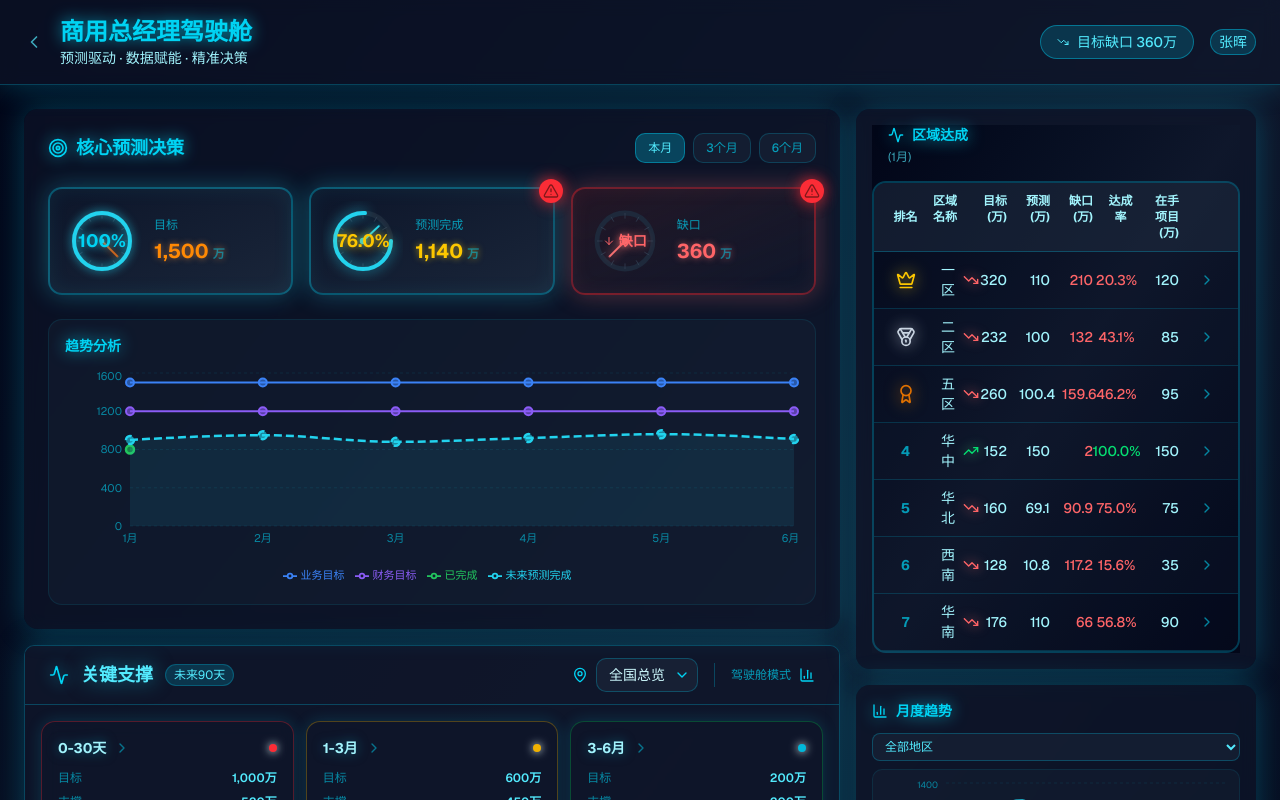
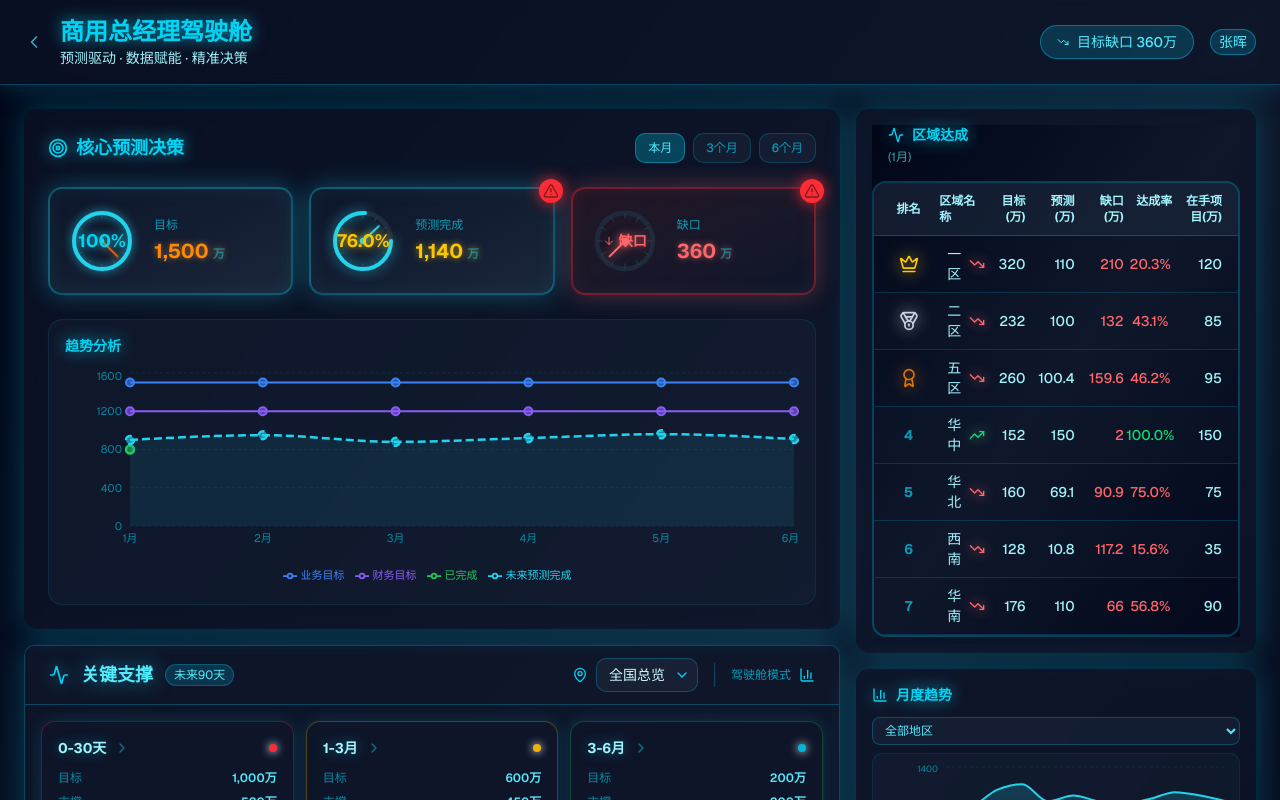
Before and after one commit to navylee1990/coze_jsc, a Next.js app: page /gm in a window 1280 px wide. Shown: the top 800 px of the page. Built offline with nearby package versions, Linux system fonts and the light colour scheme.

Commit message:
refactor: 移除区域达成模块的弹窗钻取功能，简化为纯展示组件

```diff
--- a/src/app/gm/page.tsx
+++ b/src/app/gm/page.tsx
@@ -8,7 +8,6 @@ import { Badge } from '@/components/ui/badge';
 import PredictionDecisionCard from '@/components/PredictionDecisionCard';
 import FutureSupportAdequacyPanel from '@/components/FutureSupportAdequacyPanel';
 import RegionMatrix from '@/components/RegionMatrix';
-import DrillDownModal from '@/components/DrillDownModal';
 import { Separator } from '@/components/ui/separator';
 import Link from 'next/link';
 import { LineChart, Line, AreaChart, Area, XAxis, YAxis, CartesianGrid, Tooltip, Legend, ResponsiveContainer } from 'recharts';
@@ -375,18 +374,6 @@ export default function GMDashboard() {
     setTimeRange('month');
   }, []);
 
-  // 钻取状态
-  const [drillDownView, setDrillDownView] = useState<'region' | 'city' | 'salesperson'>('region');
-  const [selectedRegion, setSelectedRegion] = useState<string>('');
-  const [selectedCity, setSelectedCity] = useState<string>('');
-
-  // 弹窗状态
-  const [isDrillDownModalOpen, setIsDrillDownModalOpen] = useState(false);
-  const [modalData, setModalData] = useState<any[]>([]);
-  const [modalTitle, setModalTitle] = useState('');
-  const [modalSubtitle, setModalSubtitle] = useState('');
-  const [modalLevel, setModalLevel] = useState<'city' | 'salesperson'>('city');
-
   // 获取当前时间范围的数据
   const getTimeRangeData = () => {
     if (selectedTimeRange === 'current') return forecastOverviewData.currentMonth;
@@ -408,60 +395,8 @@ export default function GMDashboard() {
 
   // 获取当前时间范围的数据
   const currentData = useMemo(() => {
-    if (drillDownView === 'region') {
-      return regionData[timeRange as keyof typeof regionData] || [];
-    } else if (drillDownView === 'city' && selectedRegion) {
-      return cityData[selectedRegion] || [];
-    } else if (drillDownView === 'salesperson' && selectedCity) {
-      return salespersonData[selectedCity] || [];
-    }
-    return [];
-  }, [drillDownView, timeRange, selectedRegion, selectedCity]);
-
-  // 计算合计数据
-  const totals = currentData.reduce((acc, item) => ({
-    target: acc.target + item.target,
-    completed: acc.completed + item.completed,
-    predicted: acc.predicted + item.predicted,
-    pendingAmount: acc.pendingAmount + (item.pendingAmount || 0),
-  }), { target: 0, completed: 0, predicted: 0, pendingAmount: 0 });
-
-  const totalTarget = totals.target;
-  const totalCompleted = totals.completed;
-  const totalPredicted = totals.predicted;
-  const totalGap = totalTarget - totalPredicted;
-  const totalPendingAmount = totals.pendingAmount;
-
-  // 处理区域点击 - 打开城市弹窗
-  const handleRegionClick = (regionName: string) => {
-    setSelectedRegion(regionName);
-    const cities = cityData[regionName] || [];
-    setModalTitle(`${regionName} - 城市达成情况`);
-    setModalSubtitle(`(${timeRange === 'month' ? `${selectedMonth}月` : timeRange === 'quarter' ? selectedQuarter : '2026年'})`);
-    setModalData(cities);
-    setModalLevel('city');
-    setIsDrillDownModalOpen(true);
-  };
-
-  // 处理城市点击 - 打开业务员弹窗
-  const handleCityClick = (cityName: string) => {
-    setSelectedCity(cityName);
-    const salespersons = salespersonData[cityName] || [];
-    setModalTitle(`${cityName} - 业务员达成情况`);
-    setModalSubtitle(`${selectedRegion}区域 · (${timeRange === 'month' ? `${selectedMonth}月` : timeRange === 'quarter' ? selectedQuarter : '2026年'})`);
-    setModalData(salespersons);
-    setModalLevel('salesperson');
-  };
-
-  // 返回城市层级
-  const handleBackToCity = () => {
-    const cities = cityData[selectedRegion] || [];
-    setModalTitle(`${selectedRegion} - 城市达成情况`);
-    setModalSubtitle(`(${timeRange === 'month' ? `${selectedMonth}月` : timeRange === 'quarter' ? selectedQuarter : '2026年'})`);
-    setModalData(cities);
-    setModalLevel('city');
-    setSelectedCity('');
-  };
+    return regionData[timeRange as keyof typeof regionData] || [];
+  }, [timeRange]);
 
   return (
     <div className={`${DASHBOARD_STYLES.bg} ${DASHBOARD_STYLES.text} min-h-screen`}>
@@ -1085,26 +1020,9 @@ export default function GMDashboard() {
                 data={currentData}
                 title="区域达成"
                 subtitle={`(${timeRange === 'month' ? `${selectedMonth}月` : timeRange === 'quarter' ? selectedQuarter : '2026年'})`}
-                onRegionClick={handleRegionClick}
                 theme="dashboard"
               />
             </div>
-
-            {/* 钻取弹窗 */}
-            <DrillDownModal
-              isOpen={isDrillDownModalOpen}
-              onClose={() => {
-                setIsDrillDownModalOpen(false);
-                setSelectedRegion('');
-                setSelectedCity('');
-              }}
-              title={modalTitle}
-              subtitle={modalSubtitle}
-              data={modalData}
-              level={modalLevel}
-              onBack={modalLevel === 'salesperson' ? handleBackToCity : undefined}
-              onItemClick={modalLevel === 'city' ? handleCityClick : undefined}
-            />
 
             {/* 月度趋势 */}
             <div className={`${DASHBOARD_STYLES.cardBg} ${DASHBOARD_STYLES.cardBorder} rounded-xl p-4 ${DASHBOARD_STYLES.glow}`}>
--- a/src/components/RegionMatrix.tsx
+++ b/src/components/RegionMatrix.tsx
@@ -1,15 +1,12 @@
 'use client';
 
-import { useState, useMemo } from 'react';
-import { ChevronRight, Activity, ArrowUp, ArrowDown, ArrowRight, TrendingUp, TrendingDown, Minus, Crown, Medal, Award } from 'lucide-react';
-import DrillDownModal from '@/components/DrillDownModal';
+import { Activity, TrendingUp, TrendingDown, Minus, Crown, Medal, Award } from 'lucide-react';
 import { cn } from '@/lib/utils';
 
 interface RegionMatrixProps {
   data: any[];
   title?: string;
   subtitle?: string;
-  onRegionClick?: (region: string) => void;
   theme?: 'dashboard' | 'dark' | 'light';
 }
 
@@ -23,7 +20,6 @@ const DASHBOARD_STYLES = {
   cardBorder: 'border-cyan-500/30',
   glow: 'shadow-[0_0_30px_rgba(6,182,212,0.3)]',
   neon: 'text-cyan-400 drop-shadow-[0_0_8px_rgba(6,182,212,0.8)]',
-  hoverBg: 'hover:bg-slate-800/60',
 };
 
 // 获取排名图标
@@ -58,13 +54,8 @@ export default function RegionMatrix({
   data,
   title = '区域达成',
   subtitle = '',
-  onRegionClick,
   theme = 'dashboard'
 }: RegionMatrixProps) {
-  const [selectedRegion, setSelectedRegion] = useState<any | null>(null);
-  const [isDrillDownOpen, setIsDrillDownOpen] = useState(false);
-  const [drillDownLevel, setDrillDownLevel] = useState<'city' | 'salesperson'>('city');
-
   // 根据主题获取样式
   const getStyles = () => {
     if (theme === 'dashboard') {
@@ -75,81 +66,10 @@ export default function RegionMatrix({
 
   const styles = getStyles();
 
-  // 模拟下级数据
-  const getCityData = (regionName: string) => {
-    const cityCount = Math.floor(Math.random() * 3) + 2;
-    return Array.from({ length: cityCount }, (_, i) => ({
-      name: `${regionName}-城市${i + 1}`,
-      target: Math.floor(Math.random() * 500) + 100,
-      completed: Math.floor(Math.random() * 400) + 50,
-      predicted: Math.floor(Math.random() * 450) + 80,
-      gap: Math.floor(Math.random() * 200) - 50,
-      rate: Math.random() * 100,
-      owner: `负责人${i + 1}`,
-      pendingAmount: Math.floor(Math.random() * 100) + 20,
-      trend: ['up', 'down', 'stable'][Math.floor(Math.random() * 3)] as 'up' | 'down' | 'stable',
-    }));
-  };
-
-  // 模拟业务员数据
-  const getSalespersonData = (cityName: string) => {
-    const salespersonCount = Math.floor(Math.random() * 4) + 2;
-    return Array.from({ length: salespersonCount }, (_, i) => ({
-      name: `业务员${i + 1}`,
-      target: Math.floor(Math.random() * 200) + 50,
-      completed: Math.floor(Math.random() * 150) + 30,
-      predicted: Math.floor(Math.random() * 180) + 40,
-      gap: Math.floor(Math.random() * 80) - 20,
-      rate: Math.random() * 100,
-      pendingAmount: Math.floor(Math.random() * 50) + 10,
-      trend: ['up', 'down', 'stable'][Math.floor(Math.random() * 3)] as 'up' | 'down' | 'stable',
-    }));
-  };
-
-  // 处理行点击 - 区域→城市→业务员三级钻取
-  const handleRowClick = (item: any) => {
-    setSelectedRegion(item);
-    setDrillDownLevel('city');
-    setIsDrillDownOpen(true);
-    onRegionClick?.(item.name);
-  };
-
-  // 处理钻取项点击
-  const handleDrillDownItemClick = (item: any) => {
-    if (drillDownLevel === 'city') {
-      // 从城市钻取到业务员
-      setDrillDownLevel('salesperson');
-      setSelectedRegion(item);
-    }
-  };
-
-  // 获取钻取数据
-  const getDrillDownData = () => {
-    if (!selectedRegion) return [];
-
-    if (drillDownLevel === 'city') {
-      return getCityData(selectedRegion.name);
-    } else if (drillDownLevel === 'salesperson') {
-      return getSalespersonData(selectedRegion.name);
-    }
-    return [];
-  };
-
-  // 获取钻取标题
-  const getDrillDownTitle = () => {
-    if (!selectedRegion) return '';
-    if (drillDownLevel === 'city') {
-      return `${selectedRegion.name} - 城市达成`;
-    } else if (drillDownLevel === 'salesperson') {
-      return `${selectedRegion.name} - 业务员达成`;
-    }
-    return '';
-  };
-
   // 渲染表头
   const renderTableHeader = () => (
     <div className={cn(
-      'grid grid-cols-8 gap-3 px-4 py-2.5 text-xs font-bold border-b',
+      'grid grid-cols-7 gap-3 px-4 py-2.5 text-xs font-bold border-b',
       theme === 'dashboard' ? 'bg-slate-800/60 border-cyan-500/30' : 'bg-slate-100 border-slate-200'
     )}>
       <div className={cn('flex items-center justify-center gap-2', styles.textSecondary)}>排名</div>
@@ -159,13 +79,11 @@ export default function RegionMatrix({
       <div className={cn('text-right', styles.textSecondary)}>缺口(万)</div>
       <div className={cn('text-center', styles.textSecondary)}>达成率</div>
       <div className={cn('text-right', styles.textSecondary)}>在手项目(万)</div>
-      <div className="w-4"></div>
     </div>
   );
 
   // 渲染行数据
   const renderTableRow = (item: any, rank: number) => {
-    const isHovered = false;
     const gapClass = item.gap > 0 ? 'text-red-400' : 'text-green-400';
     const rowBgClass = rank % 2 === 0
       ? (theme === 'dashboard' ? 'bg-slate-900/40' : 'bg-slate-50')
@@ -175,11 +93,10 @@ export default function RegionMatrix({
       <div
         key={rank}
         className={cn(
-          'grid grid-cols-8 gap-3 px-4 py-2 items-center border-b transition-all duration-200 cursor-pointer',
+          'grid grid-cols-7 gap-3 px-4 py-2 items-center border-b transition-all duration-200',
           rowBgClass,
-          theme === 'dashboard' ? 'border-cyan-500/20 hover:bg-slate-800/60 hover:shadow-[0_0_15px_rgba(6,182,212,0.2)]' : 'border-slate-200 hover:bg-slate-100'
+          theme === 'dashboard' ? 'border-cyan-500/20 hover:bg-slate-800/60' : 'border-slate-200 hover:bg-slate-100'
         )}
-        onClick={() => handleRowClick(item)}
       >
         {/* 排名 */}
         <div className="flex items-center justify-center">
@@ -231,11 +148,6 @@ export default function RegionMatrix({
         <div className={cn('text-right font-medium text-sm', styles.textSecondary)}>
           {(item.pendingAmount || 0).toLocaleString()}
         </div>
-
-        {/* 钻取箭头 */}
-        <div className="flex justify-center">
-          <ChevronRight className="w-4 h-4 text-cyan-400/60" />
-        </div>
       </div>
     );
   };
@@ -261,28 +173,6 @@ export default function RegionMatrix({
         {renderTableHeader()}
         {data.map((item, index) => renderTableRow(item, index + 1))}
       </div>
-
-      {/* 钻取弹窗 */}
-      <DrillDownModal
-        isOpen={isDrillDownOpen}
-        onClose={() => {
-          setIsDrillDownOpen(false);
-          setSelectedRegion(null);
-        }}
-        title={getDrillDownTitle()}
-        subtitle={drillDownLevel === 'city' ? '点击查看业务员详情' : '业务员达成情况'}
-        data={getDrillDownData()}
-        level={drillDownLevel}
-        onBack={() => {
-          if (drillDownLevel === 'salesperson') {
-            setDrillDownLevel('city');
-          } else {
-            setIsDrillDownOpen(false);
-            setSelectedRegion(null);
-          }
-        }}
-        onItemClick={handleDrillDownItemClick}
-      />
     </div>
   );
 }
```
